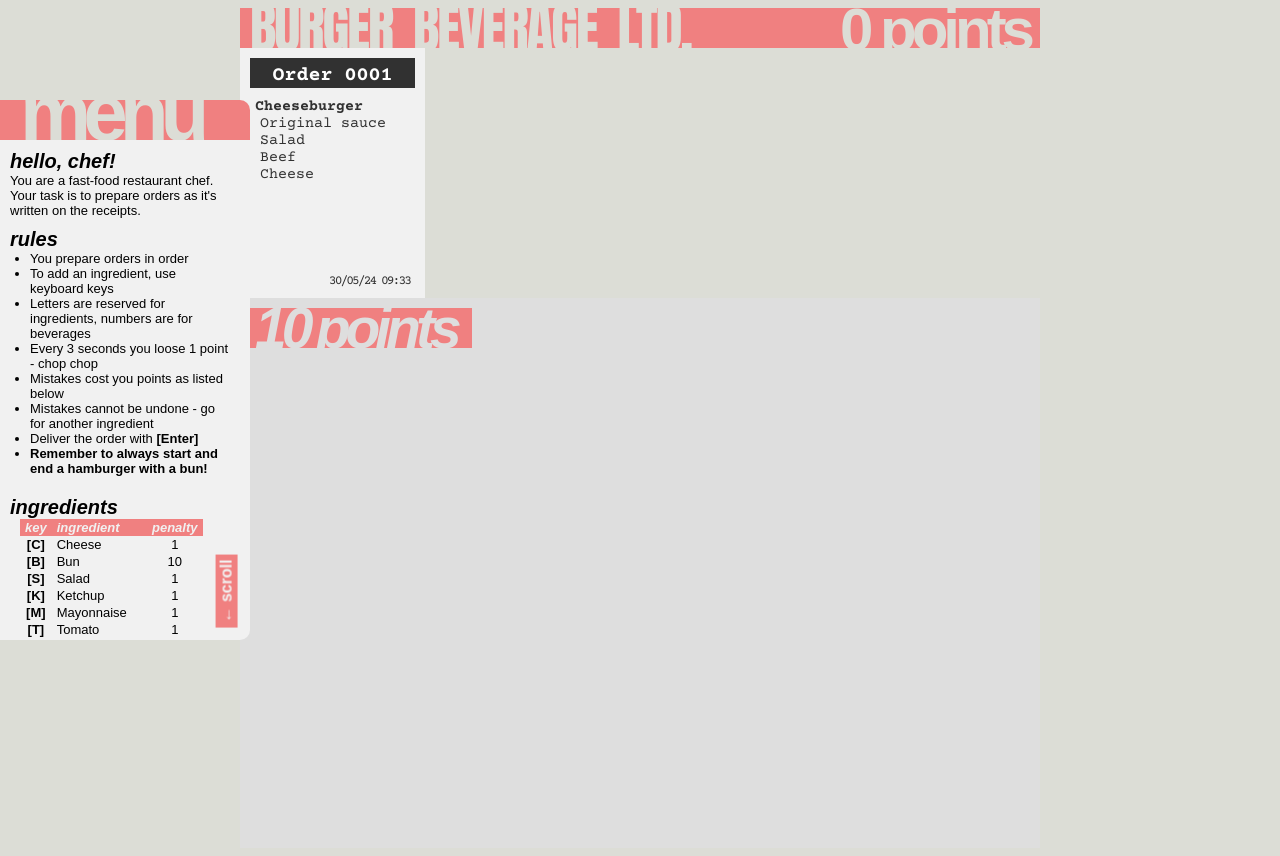
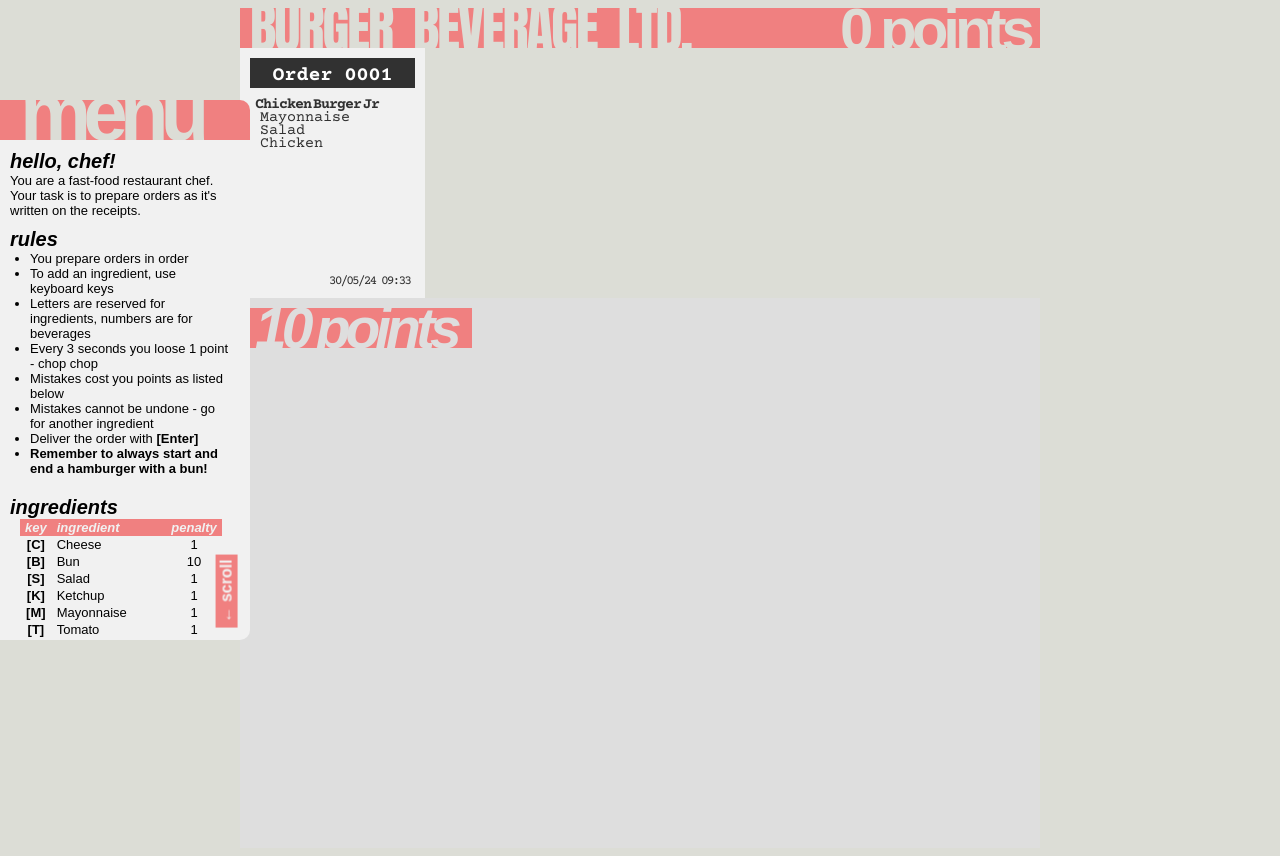
Before and after one commit to potwr/potwr.github.io, a PHP site: page / in a window 1280 px wide. Run offline with PHP 8.4, Linux system fonts and the light colour scheme.

Commit message:
Add files via upload

```diff
--- a/Burger/script.js
+++ b/Burger/script.js
@@ -7,7 +7,7 @@
     {name: "tomato", key: "KeyT", penalty: 1}, //5
     {name: "pickles", key: "KeyP", penalty: 1}, //6
     {name: "onion", key: "KeyO", penalty: 1}, //7
-    {name: "jalapeno", key: "KeyJ", penalty: 1}, //8
+    {name: "buffalo hot sauce", key: "KeyF", penalty: 1}, //8
     {name: "beef", key: "KeyG", penalty: 3}, //9
     {name: "chicken", key: "KeyH", penalty: 3}, //10
     {name: "becon", key: "KeyE", penalty: 1}, //11
@@ -34,6 +34,10 @@
     {name: "Double Cheeseburger", ingredients: [ingredientsList[14], ingredientsList[2], ingredientsList[9], ingredientsList[0], ingredientsList[9], ingredientsList[0]]},
     {name: "Chicken Burger Jr", ingredients: [ingredientsList[4], ingredientsList[2], ingredientsList[10]]},
     {name: "Veggie Burger", ingredients: [ingredientsList[4], ingredientsList[6], ingredientsList[2], ingredientsList[7], ingredientsList[5], ingredientsList[12], ingredientsList[3]]},
+    {name: "Chicken Sandwich", ingredients: [ingredientsList[4], ingredientsList[6], ingredientsList[7], ingredientsList[10]]},
+    {name: "Chicken Buffalo", ingredients: [ingredientsList[4], ingredientsList[2], ingredientsList[6], ingredientsList[7], ingredientsList[10], ingredientsList[8]]},
+    {name: "Big Classic", ingredients: [ingredientsList[14], ingredientsList[2], ingredientsList[0], ingredientsList[9], ingredientsList[1], ingredientsList[14], ingredientsList[6], ingredientsList[7], ingredientsList[9], ingredientsList[0]]},
+    {name: "Big Classic Veggie", ingredients: [ingredientsList[14], ingredientsList[2], ingredientsList[0], ingredientsList[12], ingredientsList[1], ingredientsList[14], ingredientsList[6], ingredientsList[7], ingredientsList[12], ingredientsList[0]]},
 ];
 //{name: , ingredients: []},
 // ingredientsList[],
--- a/Burger/styles.css
+++ b/Burger/styles.css
@@ -151,6 +151,7 @@
     font-family: "Courier Prime";
     padding: 10px;
     font-size: 15px;
+    line-height: 13px;
     overflow: hidden;
     position: absolute;
     right: -185px;
@@ -176,10 +177,14 @@
     padding-top: 10px;
     padding-left: 5px;
     padding-right: 5px;
+    overflow: hidden;
 }
 
 .order-name {
     font-weight: bold;
+    word-spacing: -6px;
+    letter-spacing: -1px;
+    white-space: nowrap;
 }
 
 .order-ingredient {
@@ -193,6 +198,8 @@
 
 .order-beverage {
     font-weight: bold;
+    display: inline-block;
+    margin-top: 5px;
 }
 
 .order-date {
```
